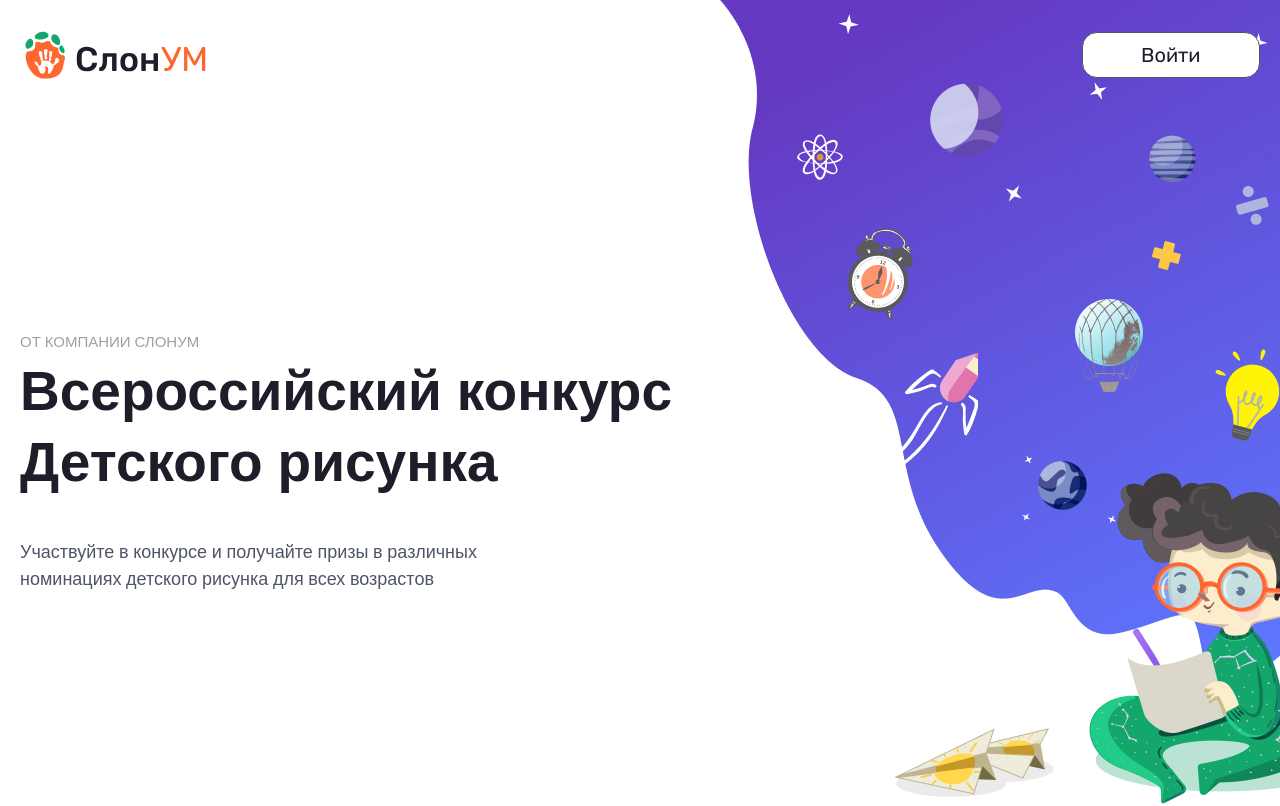
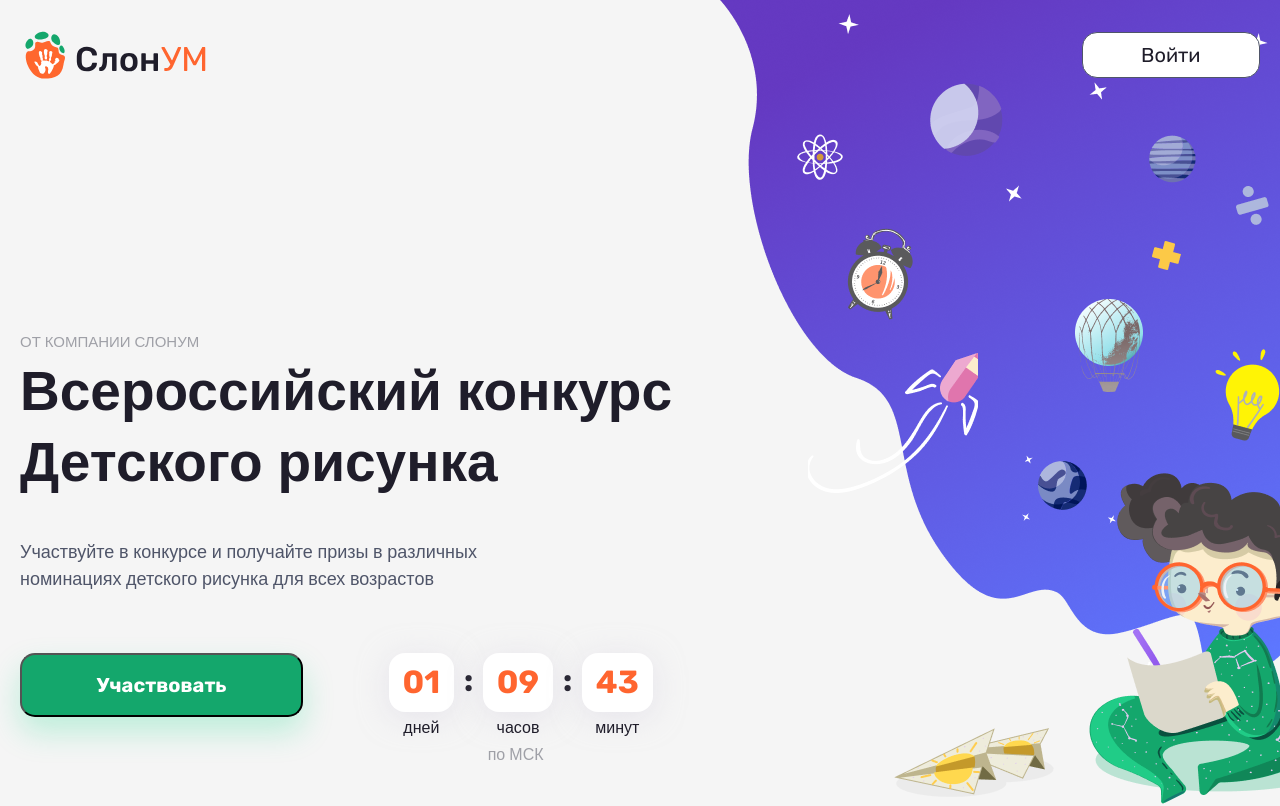
Before and after one commit to odinnadcatbl1/slonum, a React (Create React App) app: page / in a window 1280 px wide. Shown: the top 806 px of the page. Built offline with nearby package versions, Linux system fonts and the light colour scheme.

Commit message:
done timer styles

```diff
--- a/public/index.html
+++ b/public/index.html
@@ -12,7 +12,7 @@
         <link rel="preconnect" href="https://fonts.googleapis.com" />
         <link rel="preconnect" href="https://fonts.gstatic.com" crossorigin />
         <link
-            href="https://fonts.googleapis.com/css2?family=Nunito:wght@400;700&family=Rubik:wght@400;500;700&display=swap"
+            href="https://fonts.googleapis.com/css2?family=Nunito:wght@400;700;900&family=Rubik:wght@400;500;700&display=swap"
             rel="stylesheet"
         />
         <title>СлонУМ</title>
--- a/src/components/Intro/Intro.scss
+++ b/src/components/Intro/Intro.scss
@@ -31,3 +31,13 @@
 .intro__right {
     width: 45%;
 }
+
+.intro__left-actions {
+    margin-top: 6rem;
+    display: flex;
+    align-items: flex-start;
+}
+
+.intro__button {
+    @extend %firstButton;
+}
--- a/src/components/Intro/Intro.tsx
+++ b/src/components/Intro/Intro.tsx
@@ -1,5 +1,6 @@
 import "./Intro.scss";
 import introBcg from "../../assets/img/intro.png";
+import Timer from "../Timer/Timer";
 
 const Intro: React.FC = () => {
     return (
@@ -18,6 +19,14 @@ const Intro: React.FC = () => {
                                 возрастов
                             </div>
                         </div>
+                        <div className="intro__left-actions">
+                            <button className="intro__button">
+                                Участвовать
+                            </button>
+                            <div className="intro__timer">
+                                <Timer days={"2"} />
+                            </div>
+                        </div>
                     </div>
                     <div className="intro__right">
                         <img src={introBcg} alt="" />
--- /dev/null
+++ b/src/components/Timer/Timer.scss
@@ -0,0 +1,47 @@
+@import "../../styles/vars.scss";
+
+.timer {
+    margin-left: 7.55rem;
+    display: flex;
+    flex-direction: column;
+    align-items: center;
+}
+
+.timer__items {
+    font-family: $secondaryFont;
+    font-size: 3.2rem;
+    font-weight: 900;
+    line-height: 1.1;
+    text-align: center;
+    display: flex;
+
+    span {
+        margin-top: 1rem;
+    }
+}
+
+.timer__value {
+    margin: 0 1rem;
+    padding: 1.2rem 1.4rem;
+    background-color: $mainColor;
+    font-family: $primaryFont;
+    font-weight: 700;
+    color: $additionalAccentColor;
+    border-radius: 1.6rem;
+    box-shadow: 0 5px 30px rgba(215, 211, 225, 0.5);
+}
+
+.timer__item-name {
+    margin-top: 0.5rem;
+    font-size: 1.6rem;
+    line-height: 1.4;
+    text-align: center;
+    font-weight: 400;
+}
+
+.timer__utc {
+    @extend .timer__item-name;
+    color: $additionalFontColor;
+    font-family: $secondaryFont;
+    margin-right: 1rem;
+}
--- /dev/null
+++ b/src/components/Timer/Timer.tsx
@@ -0,0 +1,29 @@
+import { ITimer } from "../../types/types";
+
+import "./Timer.scss";
+
+const Timer: React.FC<ITimer> = ({ days }) => {
+    return (
+        <div className="timer">
+            <div className="timer__items">
+                <div className="timer__item">
+                    <div className="timer__value">01</div>
+                    <div className="timer__item-name">дней</div>
+                </div>
+                <span>:</span>
+                <div className="timer__item">
+                    <div className="timer__value">09</div>
+                    <div className="timer__item-name">часов</div>
+                </div>
+                <span>:</span>
+                <div className="timer__item">
+                    <div className="timer__value">43</div>
+                    <div className="timer__item-name">минут</div>
+                </div>
+            </div>
+            <div className="timer__utc">по МСК</div>
+        </div>
+    );
+};
+
+export default Timer;
--- a/src/index.scss
+++ b/src/index.scss
@@ -6,7 +6,7 @@ html {
 }
 
 body {
-    background-color: $mainColor;
+    background-color: #f5f5f5;
     color: $mainFontColor;
 }
 
--- a/src/styles/_vars.scss
+++ b/src/styles/_vars.scss
@@ -45,6 +45,11 @@ $secondaryButtonsColor: $mainColor;
     border-radius: 1.5rem;
     box-shadow: 0 15px 30px rgba(25, 218, 140, 0.25);
     text-align: center;
+    transition: opacity 0.2s ease;
+
+    &:hover {
+        opacity: 0.7;
+    }
 }
 
 %secondButton {
@@ -57,4 +62,9 @@ $secondaryButtonsColor: $mainColor;
     padding: 1rem 5.85rem;
     border: 1px solid $pointFontColor;
     border-radius: 1.5rem;
+    transition: opacity 0.2s ease;
+
+    &:hover {
+        opacity: 0.7;
+    }
 }
--- a/src/types/types.ts
+++ b/src/types/types.ts
@@ -1 +1,3 @@
-export interface I {}
+export interface ITimer {
+    days: string;
+}
```
